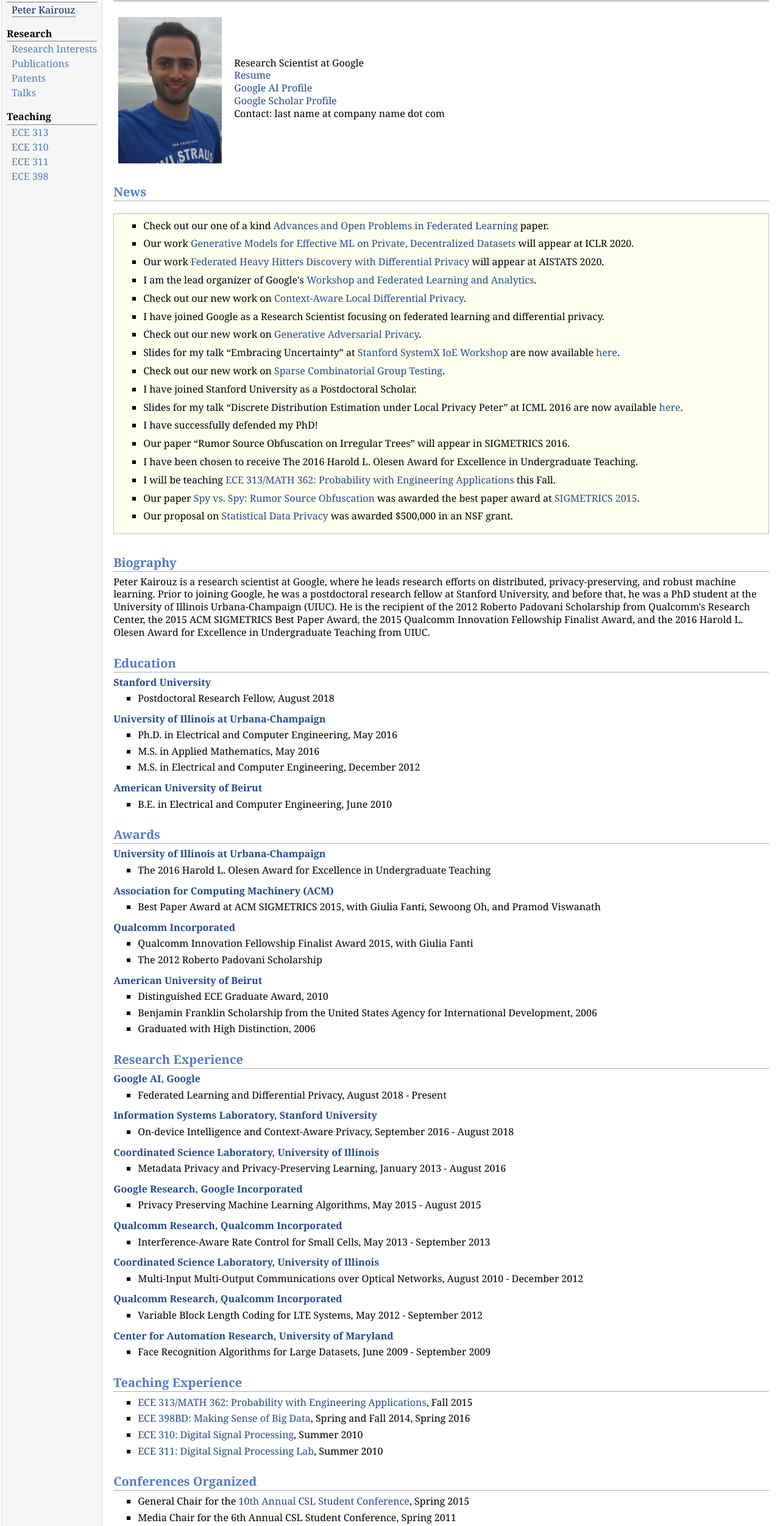
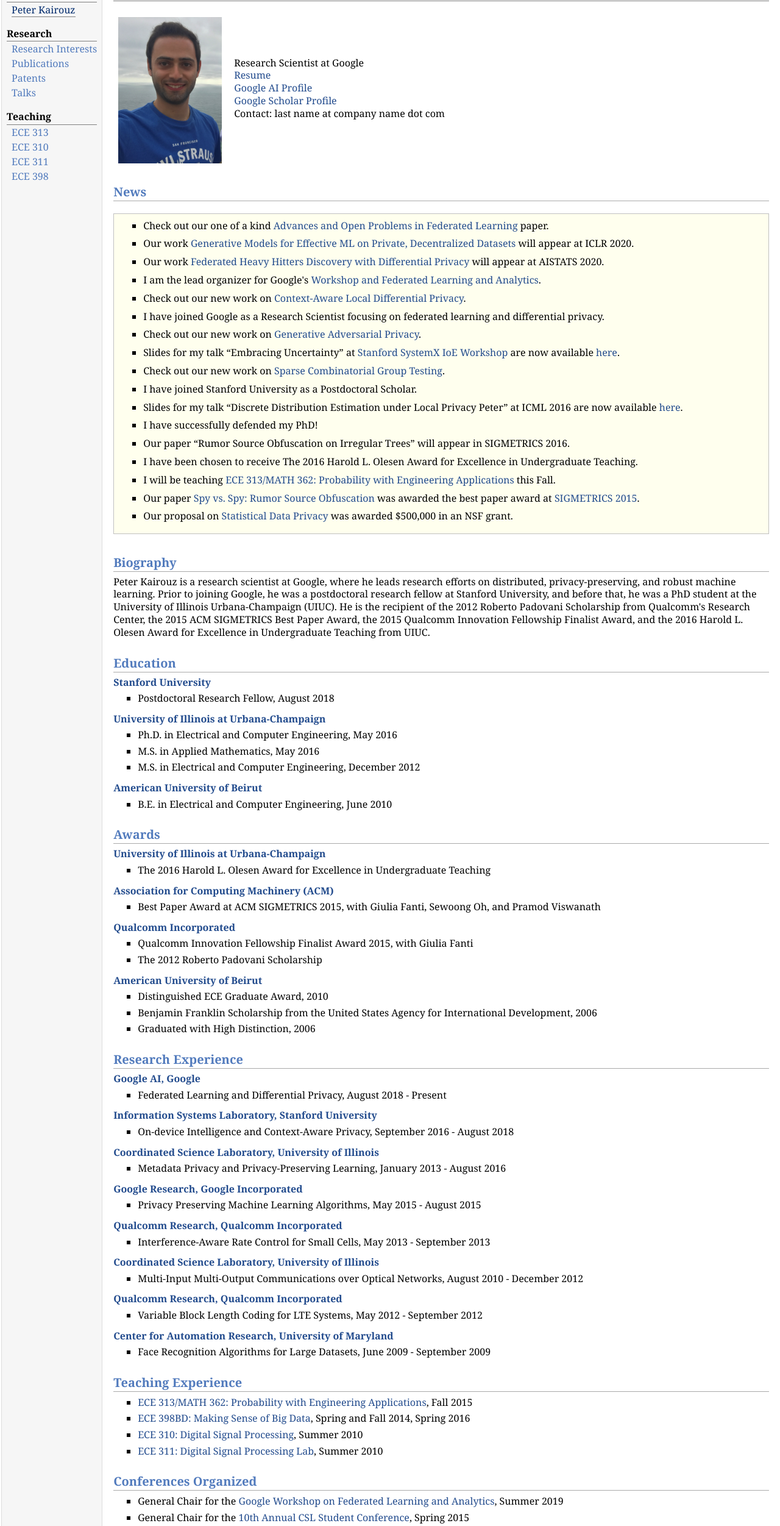
Before and after one commit to kairouzp/kairouzp.github.io, a plain HTML site: page index.html in a window 1280 px wide. Shown: the part 48-2551 px from the top of the page at 61% size. Drawn offline with Linux system fonts and the light colour scheme.

Commit message:
Updating Index

```diff
--- a/index.html
+++ b/index.html
@@ -46,7 +46,7 @@ Contact: last name at company name dot com</p>
 </li>
 <li><p>Our work <a href="https://arxiv.org/pdf/1902.08534.pdf">Federated Heavy Hitters Discovery with Differential Privacy</a> will appear at AISTATS 2020.</p>
 </li>
-<li><p>I am the lead organizer of Google's <a href="https://sites.google.com/view/federated-learning-2019/home">Workshop and Federated Learning and Analytics</a>.</p>
+<li><p>I am the lead organizer for Google's <a href="https://sites.google.com/view/federated-learning-2019/home">Workshop and Federated Learning and Analytics</a>.</p>
 </li>
 <li><p>Check out our new work on <a href="https://arxiv.org/pdf/1911.00038.pdf">Context-Aware Local Differential Privacy</a>.</p>
 </li>
@@ -179,6 +179,8 @@ Contact: last name at company name dot com</p>
 </ul>
 <h2>Conferences Organized</h2>
 <ul>
+<li><p>General Chair for the <a href="https://sites.google.com/view/federated-learning-2019/home">Google Workshop on Federated Learning and Analytics</a>, Summer 2019</p>
+</li>
 <li><p>General Chair for the <a href="http://studentconference.csl.illinois.edu/">10th Annual CSL Student Conference</a>, Spring 2015</p>
 </li>
 <li><p>Media Chair for the 6th Annual CSL Student Conference, Spring 2011</p>
@@ -186,7 +188,7 @@ Contact: last name at company name dot com</p>
 </ul>
 <div id="footer">
 <div id="footer-text">
-Page generated 2020-02-17 11:05:02 PST, by <a href="http://jemdoc.jaboc.net/">jemdoc</a>.
+Page generated 2020-02-17 22:10:21 PST, by <a href="http://jemdoc.jaboc.net/">jemdoc</a>.
 </div>
 </div>
 </td>
```
Also changed, not shown: 1 other file.
